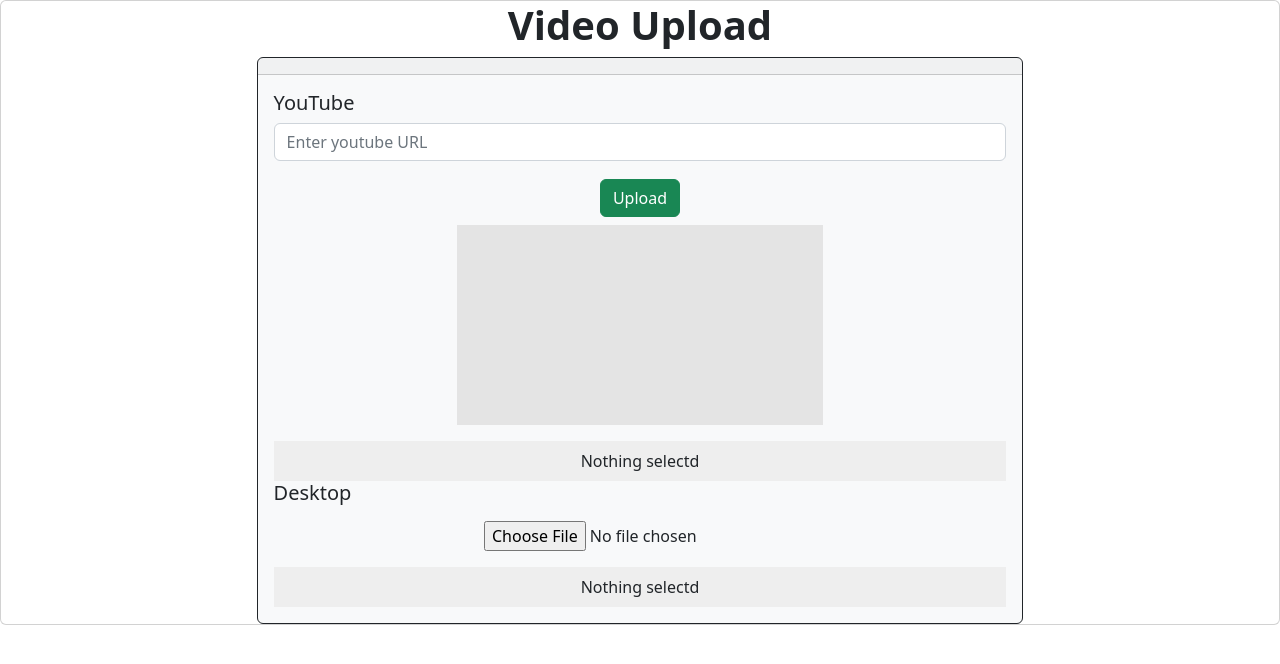
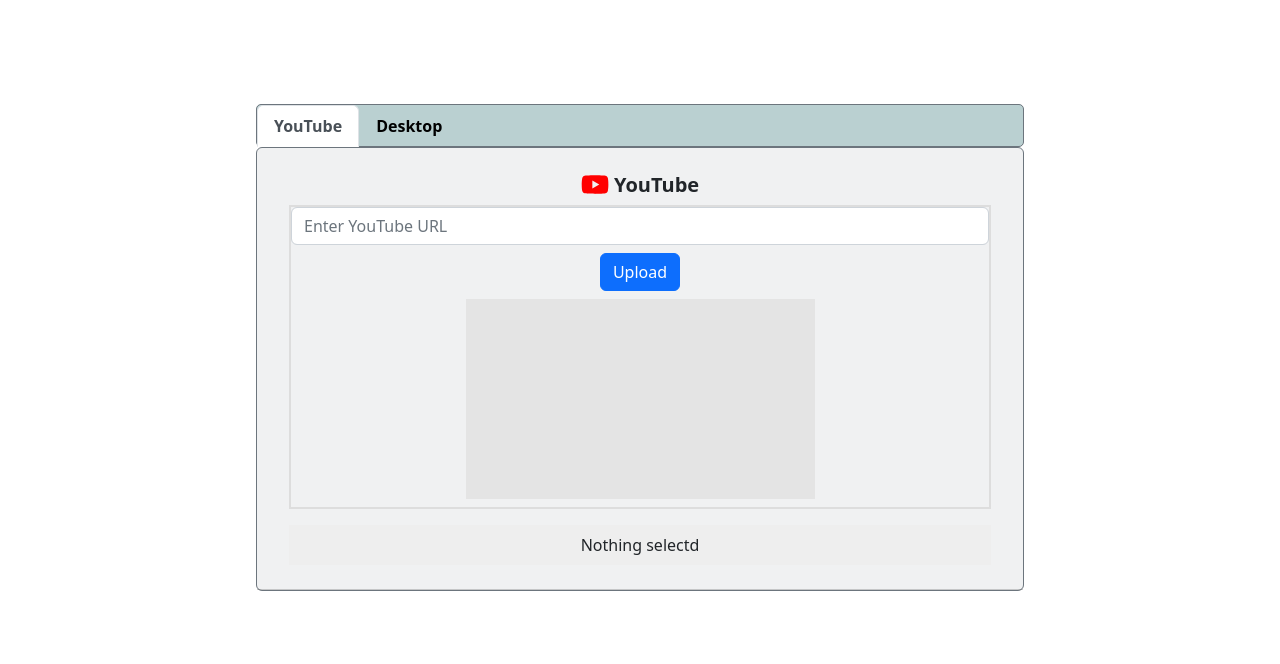
Before and after one commit to Funread/funread, a React (Create React App) app in the folder frontend/: page /demo/video in a window 1280 px wide. Shown: the top 664 px of the page. Built offline with nearby package versions, Linux system fonts and the light colour scheme.

Commit message:
FE/15 WidgetVideoUpdate

```diff
--- a/frontend/package.json
+++ b/frontend/package.json
@@ -6,6 +6,7 @@
   "home": "http://localhost:3000",
   "dependencies": {
     "@fortawesome/fontawesome-svg-core": "^6.2.0",
+    "@fortawesome/free-brands-svg-icons": "^6.4.2",
     "@fortawesome/free-regular-svg-icons": "^6.2.0",
     "@fortawesome/free-solid-svg-icons": "^6.2.0",
     "@fortawesome/react-fontawesome": "^0.2.0",
--- a/frontend/src/Components/Block/Media/Video/Video.css
+++ b/frontend/src/Components/Block/Media/Video/Video.css
@@ -8,35 +8,14 @@
     background: none;
   }
 
-  .custum-video{
-    margin-top: 20px;
+  .custum-title-desktop{
+
+    align-items: center;
+    text-align: center;
   }
 
-  .btn{
-    margin-left: 2px;
-    border-radius: 10%;
-  }
-
-  .wrapper .form{
-    width: 60%;
-    display: flex;
-    justify-content: flex-start;
-    align-items: flex-start;
-    margin: 100px;
-  }
-
-
-
-  .wrapper .youtube-box{
-    width: 50%;
-    height: 350px;
-    background-color: #e4e4e4;
-  }
-
-  @media(max-width: 768px){
-    .wrapper .form, .wrapper .youtube-box{
-      width: 100%;
-    }
+  .custum-icon{
+    padding-right: 5px;
   }
 
    .youtube-box .video{
@@ -48,15 +27,10 @@
     min-width: 100%;
   }
 
-  .error-msg{
-    width: 50%;
-    font-size: 14px;
-    font-weight: 600;
-    color: red;
-  }
+.custum-tabs{
+  border-radius: 5px;
+  font-size: 16px;
+  background-color: rgb(186, 208, 209) !important;
+  font-weight: bold
 
-  @media(max-width: 768px){
-    .error-msg{
-      width: 100%;
-    }
-  }
+}
--- a/frontend/src/Components/Block/Media/Video/Video.jsx
+++ b/frontend/src/Components/Block/Media/Video/Video.jsx
@@ -1,41 +1,78 @@
-import ReactPlayer from "react-player";
-// import "./DragAndDrop.css";
-import { Card, Button, Nav } from "react-bootstrap";
+import "./Video.css";
+import { Card } from "react-bootstrap";
+import Tab from "react-bootstrap/Tab";
+import Tabs from "react-bootstrap/Tabs";
 import React from "react";
 import WidgetVideoYou from "./WidgetVideoYou";
 import WidgetVideo from "./WidgetVideo";
+import { FontAwesomeIcon } from "@fortawesome/react-fontawesome";
+import { faDesktop } from "@fortawesome/free-solid-svg-icons";
+import { faYoutube } from "@fortawesome/free-brands-svg-icons";
 
 function Video() {
   return (
-    <Card className=" card-text-Video text-center">
-      <h1 className="custum-video-H1">
-        <strong>Video Upload</strong>
+    <div>
+      <h1>
+        <br />
+        <br />
       </h1>
-
-      <Card
-        className="custum-video text-center bg-light mx-auto border border-dark"
+      <Tabs
+        defaultActiveKey="YouTube"
+        className="custum-tabs mx-auto border border-secondary"
         style={{ width: "60%" }}
       >
+        <Tab
+          className="custum-tab-youtube mx-auto"
+          eventKey="YouTube"
+          title="YouTube"
+          style={{ width: "60%" }}
+        >
+          <Card className="custum-video text-center bg-light mx-auto border border-secondary">
             <Card.Header>
-          <Nav>
-            <Nav.Item>
-              {/* <Button className="btn btn-dark">YouTube</Button> */}
-            </Nav.Item>
-            <Nav.Item>
-              {/* <Button className="btn btn-dark">DeskTop</Button> */}
-            </Nav.Item>
-          </Nav>
-        </Card.Header>
               <Card.Body>
-          <Card.Title style={{ textAlign: "left" }}>YouTube</Card.Title>
+                <Card.Title className="custum-icon-youtube">
+                  <FontAwesomeIcon
+                    className="custum-icon"
+                    size="lg"
+                    icon={faYoutube}
+                    color="red"
+                  />
+                  <strong>YouTube</strong>
+                </Card.Title>
                 <Card.Text>
                   <WidgetVideoYou></WidgetVideoYou>
-            <Card.Title style={{ textAlign: "left" }}>Desktop</Card.Title>
+                </Card.Text>
+              </Card.Body>
+            </Card.Header>
+          </Card>
+        </Tab>
+        <Tab
+          className="mx-auto"
+          eventKey="Desktop"
+          title="Desktop"
+          style={{ width: "60%" }}
+        >
+          <Card className="custum-video  bg-light mx-auto border border-secondary">
+            <Card.Header>
+              <Card.Body>
+                <Card.Title className="custum-title-desktop">
+                  {""}
+                  <FontAwesomeIcon
+                    className="custum-icon"
+                    size="lg"
+                    icon={faDesktop}
+                  />
+                  <strong>Desktop</strong>
+                </Card.Title>
+                <Card.Text>
                   <WidgetVideo></WidgetVideo>
                 </Card.Text>
               </Card.Body>
+            </Card.Header>
           </Card>
-    </Card>
+        </Tab>
+      </Tabs>
+    </div>
   );
 }
 
--- a/frontend/src/Components/Block/Media/Video/WidgetVideo.css
+++ b/frontend/src/Components/Block/Media/Video/WidgetVideo.css
@@ -1,20 +1,16 @@
 
-/* .VideoInput {
+.VideoInput {
     display: flex;
     flex-direction: column;
     justify-content: center;
     align-items: center;
-    border: 1px solid #ddd;
+    border: 2px solid #ddd;
   }
+
 
   .VideoInput_input {
     display: none;
   }
-
-  .VideoInput_video {
-    display: block;
-    margin: 0;
-  } */
 
   .VideoInput_footer {
     background: #eee;
@@ -23,3 +19,14 @@
     line-height: 40px;
     text-align: center;
   }
+
+  .youtube-box .video{
+    display: flex;
+  flex-direction: column;
+  justify-content: center;
+    width: 50%;
+    height: 200px;
+    margin-right: 50px;
+    background-color: #e4e4e4;
+
+  }
--- a/frontend/src/Components/Block/Media/Video/WidgetVideo.jsx
+++ b/frontend/src/Components/Block/Media/Video/WidgetVideo.jsx
@@ -1,4 +1,5 @@
 import React from "react";
+import ReactPlayer from "react-player";
 import "./WidgetVideo.css";
 
 function WidgetVideo() {
@@ -23,22 +24,16 @@ function WidgetVideo() {
         className="VideoInput_input "
         type="file"
         onChange={handleFileChange}
-        accept=".mov,.mp4, gif"
+        accept=".mov,.mp4"
       />
-      {/* {!source && (
-        <button className="btn btn-primary md" onClick={handleChoose}>
-          Choose
+      {
+        <button className="btn btn-primary md mt-2" onClick={handleChoose}>
+          Choose...
         </button>
-      )}
-      {source && (
-        <video
-          className="VideoInput_video"
-          width="100%"
-          height="50%"
-          controls
-          src={source}
-        />
-      )} */}
+      }
+      <div className="youtube-box mx-auto mt-2 mb-2">
+        <ReactPlayer url={source} className="video" controls></ReactPlayer>
+      </div>
       <div className="VideoInput_footer mt-3">
         {source || "Nothing selectd"}
       </div>
--- a/frontend/src/Components/Block/Media/Video/WidgetVideoYou.css
+++ b/frontend/src/Components/Block/Media/Video/WidgetVideoYou.css
@@ -1,6 +1,9 @@
- .form-control{
-    margin-right: 10px;
-    margin-bottom: 10px;
+ .custum-form-group{
+  display: flex;
+  flex-direction: column;
+  justify-content: center;
+  align-items: center;
+  border: 2px solid #ddd;
   }
 
  .custum-box{
@@ -19,11 +22,13 @@
 
 
  .youtube-box{
+  display: flex;
+  flex-direction: column;
+  justify-content: center;
     width: 50%;
     height: 200px;
     margin-right: 50px;
     background-color: #e4e4e4;
-
   }
 
   @media(max-width: 768px){
@@ -33,10 +38,13 @@
   }
 
    .youtube-box .video{
-
+    display: flex;
+    flex-direction: column;
+    justify-content: center;
     height: 40%;
     min-height: 100%;
     max-height: 100%;
     max-width: 100%;
     min-width: 100%;
+
   }
--- a/frontend/src/Components/Block/Media/Video/WidgetVideoYou.jsx
+++ b/frontend/src/Components/Block/Media/Video/WidgetVideoYou.jsx
@@ -17,22 +17,26 @@ function WidgetVideoYou() {
   };
   return (
     <div>
-      <form className="form-group form" onSubmit={handleYoutubeSubmit}>
+      <form className="custum-form-group form" onSubmit={handleYoutubeSubmit}>
         <input
           type="text"
           ref={inputRef}
           className="form-control "
-          placeholder="Enter youtube URL"
+          placeholder="Enter YouTube URL"
           required
           onChange={handleYoutubeChange}
         />
-        <button type="submit" className="btn btn-success btn-md mt-2">
+        <button type="submit" className="btn btn-primary btn-md mt-2">
           Upload
         </button>
+        <div className="youtube-box mx-auto mt-2 mb-2">
+          <ReactPlayer
+            url={youtubeURL}
+            className="video"
+            controls
+          ></ReactPlayer>
+        </div>
       </form>
-      <div className="youtube-box mx-auto mt-2">
-        <ReactPlayer url={youtubeURL} className="video" controls></ReactPlayer>
-      </div>
       <div className="VideoInput_footer mt-3">
         {youtubeURL || "Nothing selectd"}
       </div>
```
Also changed, not shown: 1 other file (tests, documents, lock files or other folders). Lines whose indentation alone changed are shown as unchanged.
